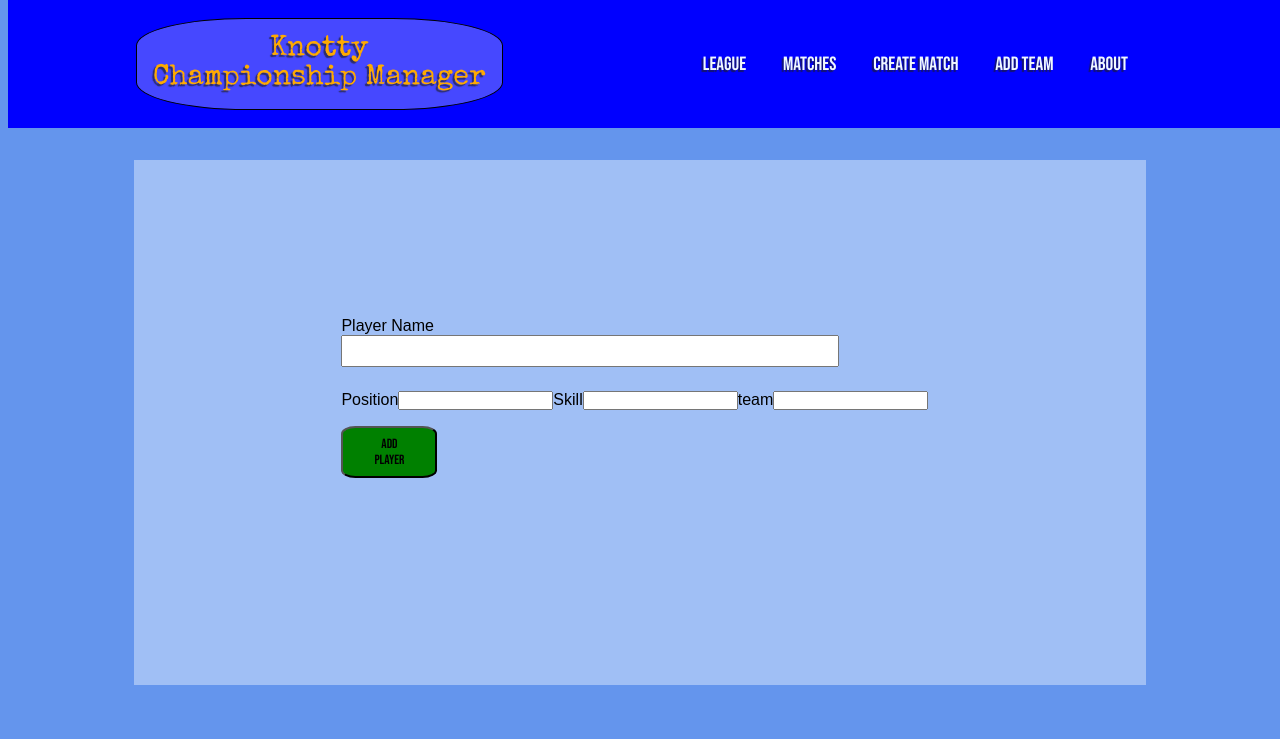
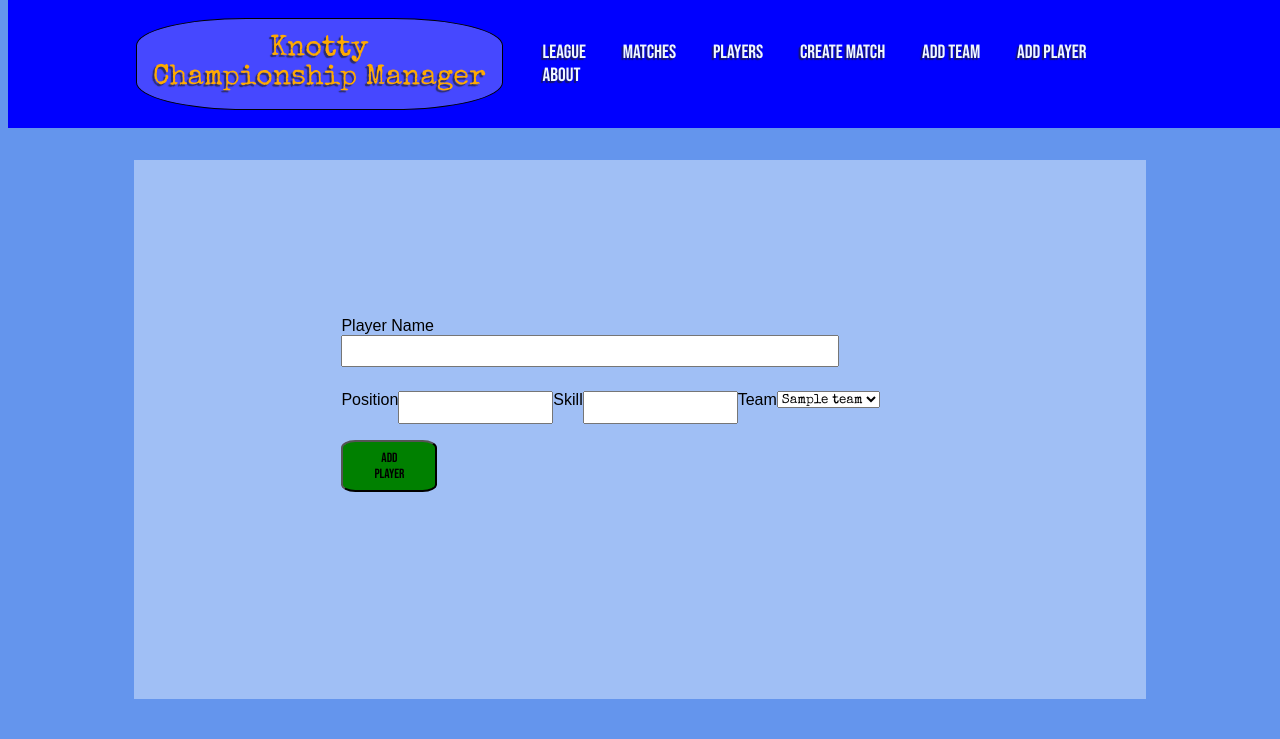
Before and after one commit to PaulHenstridge/Knotty_Championship_Manager, a Flask app: page /players/new in a window 1280 px wide. Shown: the top 739 px of the page. Run offline with Flask 3, Linux system fonts and the light colour scheme; a database or web service that is not in the repository returns one stand-in record (values such as "Sample title"); some libraries are stand-ins or nearby versions; some web fonts are replaced.

Commit message:
CRUD operations for Player complete

```diff
--- a/controllers/player_controller.py
+++ b/controllers/player_controller.py
@@ -27,19 +27,24 @@ def new_player():
 # add new player
 @players_blueprint.route("/players/new", methods=["POST"])
 def add_player():
-    print(request.form)
-    name = request.form["player_name"]
-    position = request.form["position"]
-    skill_level = request.form["skill"]
-    team_name = request.form["team_name"]
-    team_id = request.form["team_id"]
+    try:
+        print("in add player ",request.form)
+        name = request.form["player_name"]
+        position = request.form["position"]
+        skill_level = request.form["skill"]
 
-    # create new player obj
-    player = Player(name, position, skill_level, team_name, team_id)
-    print("player to be added: ",player)
-    player_repository.save(player)
-    return render_template("/players/player.html", player=player)
+        team_info = request.form["team"].split("|")
+        team_id = team_info[0]
+        team_name = team_info[1]
 
+        # create new player obj
+        player = Player(name, position, skill_level, team_name, team_id)
+        print("player to be added: ",player)
+        player_repository.save(player)
+        return render_template("/players/player.html", player=player)
+    except Exception as e:
+        print("Error: ", e)
+        return str(e), 400
 
 # show a player by id
 @players_blueprint.route("/players/<id>")
@@ -56,13 +61,14 @@ def edit(id):
 
 @players_blueprint.route("/players/edit", methods=["POST"])
 def edit_player():
-    name = request.form["player_name"]
+    name = request.form["name"]
     position = request.form["position"]
     skill_level = request.form["skill"]
     team_id = request.form["team_id"]
+    id = request.form["id"]
 
     # create new player obj
-    player = Player(name, position, skill_level, team_id)
+    player = Player(name, position, skill_level, team_id, id)
     player_repository.update(player)
     return render_template("/players/player.html", player=player)
 
--- a/models/team.py
+++ b/models/team.py
@@ -13,4 +13,23 @@ class Team:
         if result:
             self.wins += 1
 
-    #  train and improve skill ratings
+    def generate_team(self):
+        #loop * 10
+            # new Player:
+                # list of first_names and a list of second_names
+                    # randomly select one from each
+                #choose atacker or defender
+                # random skill level
+                # self.name and self.id
+            # add player to DB
+            # add to a List on self
+        pass
+
+    def calculate_skill_levels(self):
+        # go through the List of players
+            # sum the total skill for attackers and defenders
+            # set self.attack , self.defence
+
+        pass
+
+ #  TODO - train players and improve skill ratings
--- a/templates/base.html
+++ b/templates/base.html
@@ -27,8 +27,10 @@
         <menu>
             <a href="/teams">League</a>
             <a href="/matches">matches</a>
+            <a href="/players">Players</a>
             <a href="/matches/new">create match</a>
             <a href="/teams/new">Add team</a>
+            <a href="/players/new">Add player</a>
             <a href="/about">About</a>
         </menu>
 
--- a/templates/players/new.html
+++ b/templates/players/new.html
@@ -2,7 +2,7 @@
 {% block content %}
 <form action="/players/new" method="post" class="input-form">
     <label for="player-name">Player Name</label>
-    <input type="text" id="player-name" name="player-name">
+    <input type="text" id="player-name" name="player_name">
 
     <div class="stats-container">
         <label for="position">Position</label>
@@ -11,8 +11,12 @@
         <label for="skill">Skill</label>
         <input type="number" name="skill" id="skill">
 
-        <label for="team name (make select)">team</label>
-        <input type="number" name="team" id="team">
+        <label for="team">Team </label>
+        <select name="team" id="team">
+            {% for team in teams %}
+              <option value="{{ team.id }}|{{team.name}}">{{ team.name }}</option>
+            {% endfor %}
+          </select>
     </div>
 
     <button>ADD PLAYER</button>
--- a/templates/players/players.html
+++ b/templates/players/players.html
@@ -9,6 +9,7 @@
 
 </div>
 {% for player in players %}
+
 <div class="team-grid-container">
     <h3>{{player.name}}</h3>
     <h4> {{player.position}}</h4>
```
Also changed, not shown: models/match.py (+2 -5 lines), models/player.py (+15 -2 lines), repositories/player_repository.py (+6 -4 lines), templates/players/edit.html (added, +19 -0 lines).
